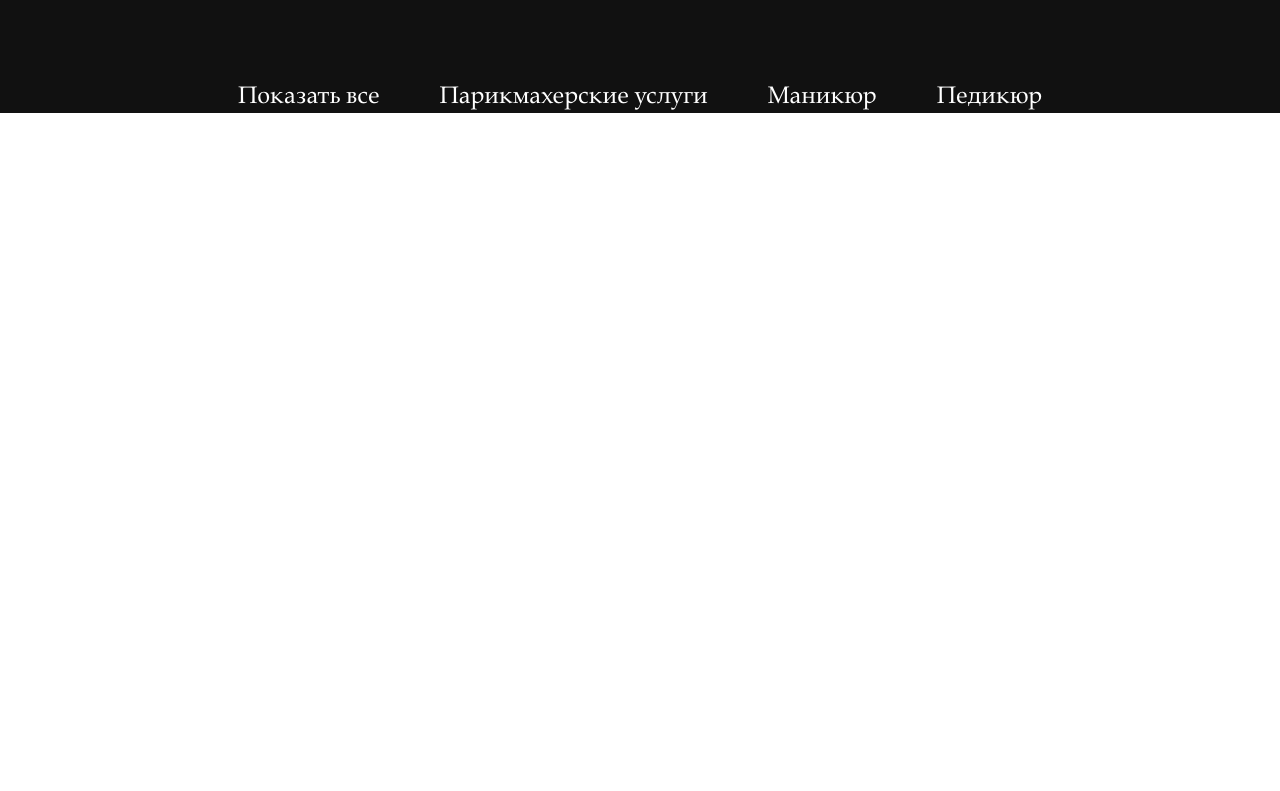
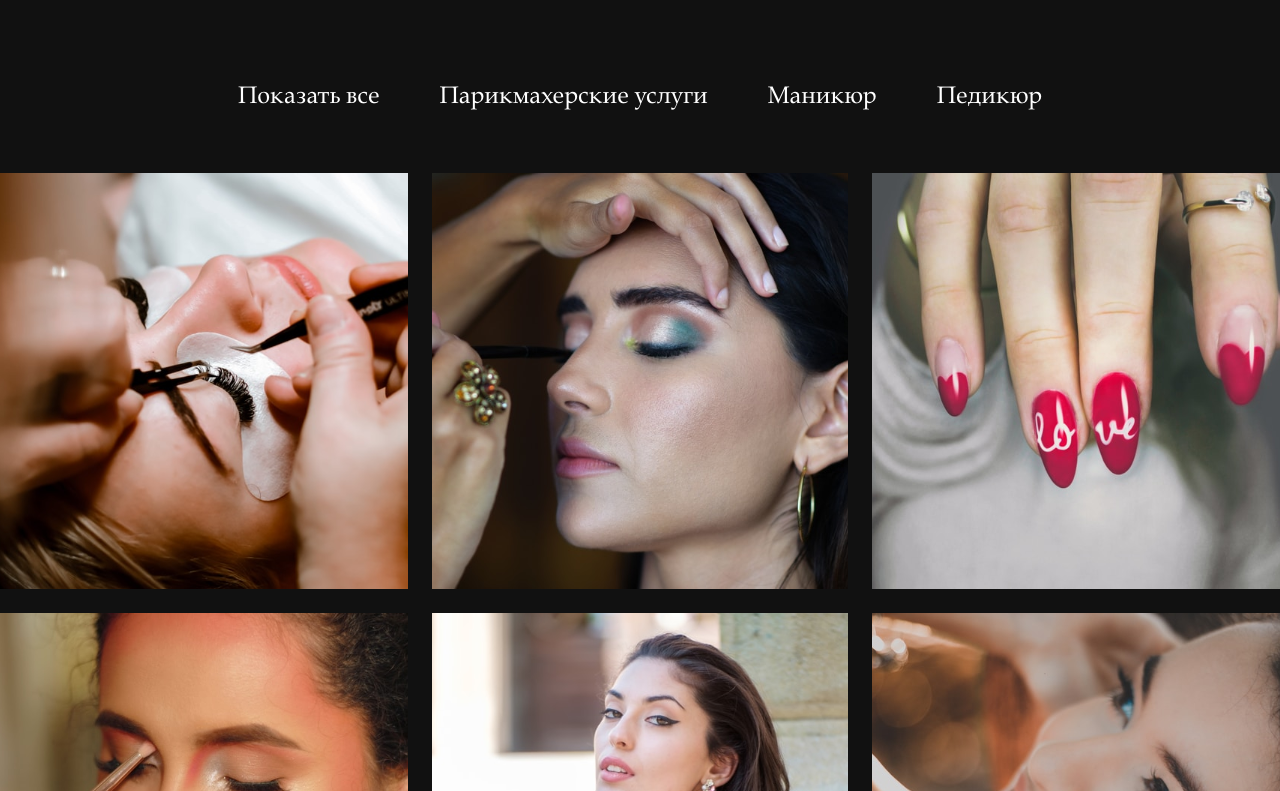
Before and after one commit to Maxim93mk/Delote-Beauty, a React (Create React App) app: page / in a window 1280 px wide. Shown: the part 3049-3840 px from the top of the page. Before the commit the page ends 3162 px from the top, so only its background shows below. Built offline with nearby package versions, Linux system fonts and the light colour scheme.

Commit message:
main-page works-section - готово

```diff
--- a/src/html-pages/main-page/works-section/works-section.css
+++ b/src/html-pages/main-page/works-section/works-section.css
@@ -29,3 +29,12 @@
     color: rgb(205, 170, 125);
     border-bottom: 1px solid rgb(205, 170, 125);
 }
+
+.cardsFoto{
+    padding-top: 60px;
+    display: grid;
+    grid-template-columns: repeat(3, 416px);
+    align-items: center;
+    justify-content: center;
+    gap: 24px;
+}
--- a/src/html-pages/main-page/works-section/works-section.jsx
+++ b/src/html-pages/main-page/works-section/works-section.jsx
@@ -1,7 +1,12 @@
 import './works-section.css'
 import React from 'react';
+import data from './data-works';
+
 
 function WorksSection() {
+    let cardWorks = data.map((elem, index) => {
+        return <img key={index} src={elem.work} alt={elem.descr} />
+    });
 
     return (
         <>
@@ -13,6 +18,7 @@ function WorksSection() {
                     <li><a href="#" className='works-nav-links'>Маникюр</a></li>
                     <li><a href="#" className='works-nav-links'>Педикюр</a></li>
                 </ul>
+                <div className='cardsFoto'>{cardWorks}</div>
             </section>
         </>
     );
```
